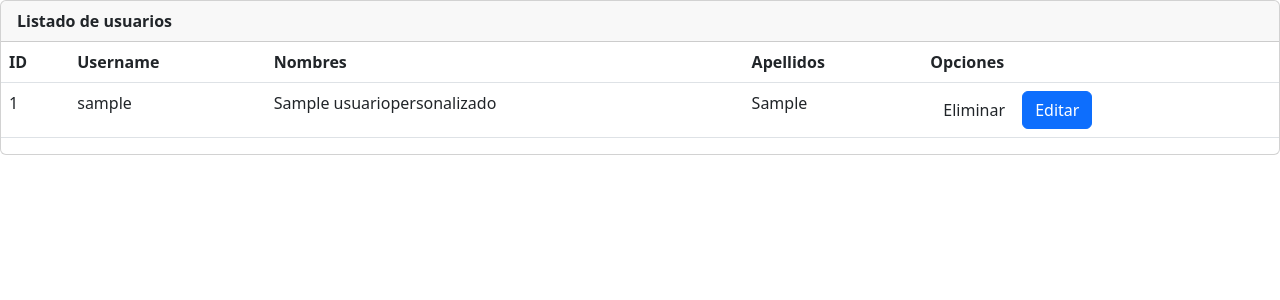
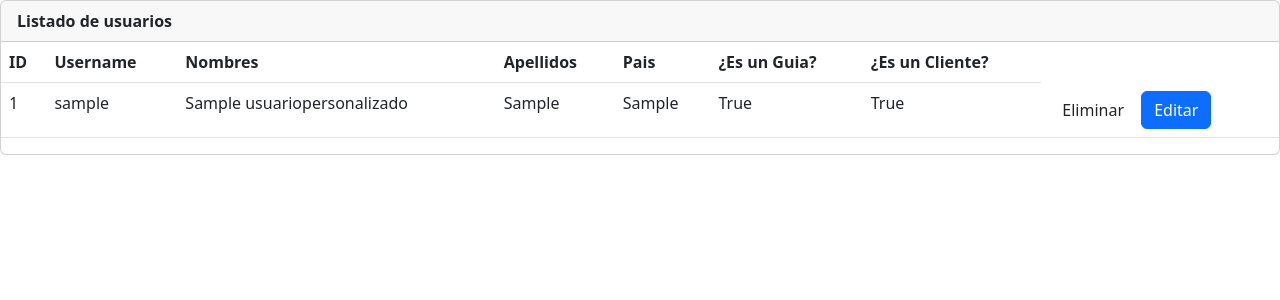
Before and after one commit to feartheoldblood/Tourizi_django, a Django app: page /listado_usuarios/ in a window 1280 px wide. Shown: the part 56-356 px from the top of the page. Run offline with Django 4.2, Linux system fonts and the light colour scheme; tables that the repository leaves empty hold one stand-in row (values such as "Sample post").

Commit message:
Añandiendo mas campos al register

```diff
--- a/tasks/models.py
+++ b/tasks/models.py
@@ -11,11 +11,14 @@ from django.utils.text import slugify
 # Create your models here.
 
 class UsuarioManager(BaseUserManager):
-    def _create_user(self, username, nombre, apellido, password, is_staff, is_superuser, **extra_fields):
+    def _create_user(self, username, nombre, apellido, pais, es_Guia, es_Cliente,  password, is_staff, is_superuser, **extra_fields):
         user = self.model(
             username=username,
             nombre=nombre,
             apellido = apellido,
+            pais = pais,
+            es_Guia = es_Guia,
+            es_Cliente = es_Cliente,
             is_staff=is_staff,
             is_superuser=is_superuser,
             **extra_fields
@@ -24,11 +27,11 @@ class UsuarioManager(BaseUserManager):
         user.save(using=self.db)
         return user
 
-    def create_user(self, username, nombre, apellido, is_staff, password=None, **extra_fields):
-        return self._create_user(username, nombre, apellido, password, is_staff, False, **extra_fields)
+    def create_user(self, username, nombre, apellido, pais, es_Guia, es_Cliente, is_staff, password=None, **extra_fields):
+        return self._create_user(username, nombre, apellido, pais, es_Guia, es_Cliente, password, is_staff, False, **extra_fields)
 
-    def create_superuser(self,username,nombre,apellido,password = None,**extra_fields):
-        return self._create_user(username, nombre, apellido, password, True, True, **extra_fields)
+    def create_superuser(self,username,nombre,apellido, pais, es_Guia, es_Cliente, password = None,**extra_fields):
+        return self._create_user(username, nombre, apellido, pais, es_Guia, es_Cliente, password, True, True, **extra_fields)
 
 
 
--- a/templates/listar_usuario.html
+++ b/templates/listar_usuario.html
@@ -16,7 +16,9 @@
                     <th>Username</th>
                     <th>Nombres</th>
                     <th>Apellidos</th>
-                    <th>Opciones</th>
+                    <th>Pais</th>
+                    <th>¿Es un Guia?</th>
+                    <th>¿Es un Cliente?</th>
                 </tr>
             </thead>
             <tbody>
@@ -28,6 +30,10 @@
                         {{ UsuarioPersonalizado.nombre }}
                     </td>
                     <td>{{ UsuarioPersonalizado.apellido }}</td>
+
+                    <td>{{ UsuarioPersonalizado.pais }}</td>
+                    <td>{{ UsuarioPersonalizado.es_Guia }} </td>
+                    <td>{{ UsuarioPersonalizado.es_Cliente }}</td>
                     <td>
                         <a href = "" class = "btn btn danger">Eliminar</a>
                         <a href = "" class = "btn btn-primary">Editar</a>
```
Also changed, not shown: tasks/forms.py (+19 -1 lines).
